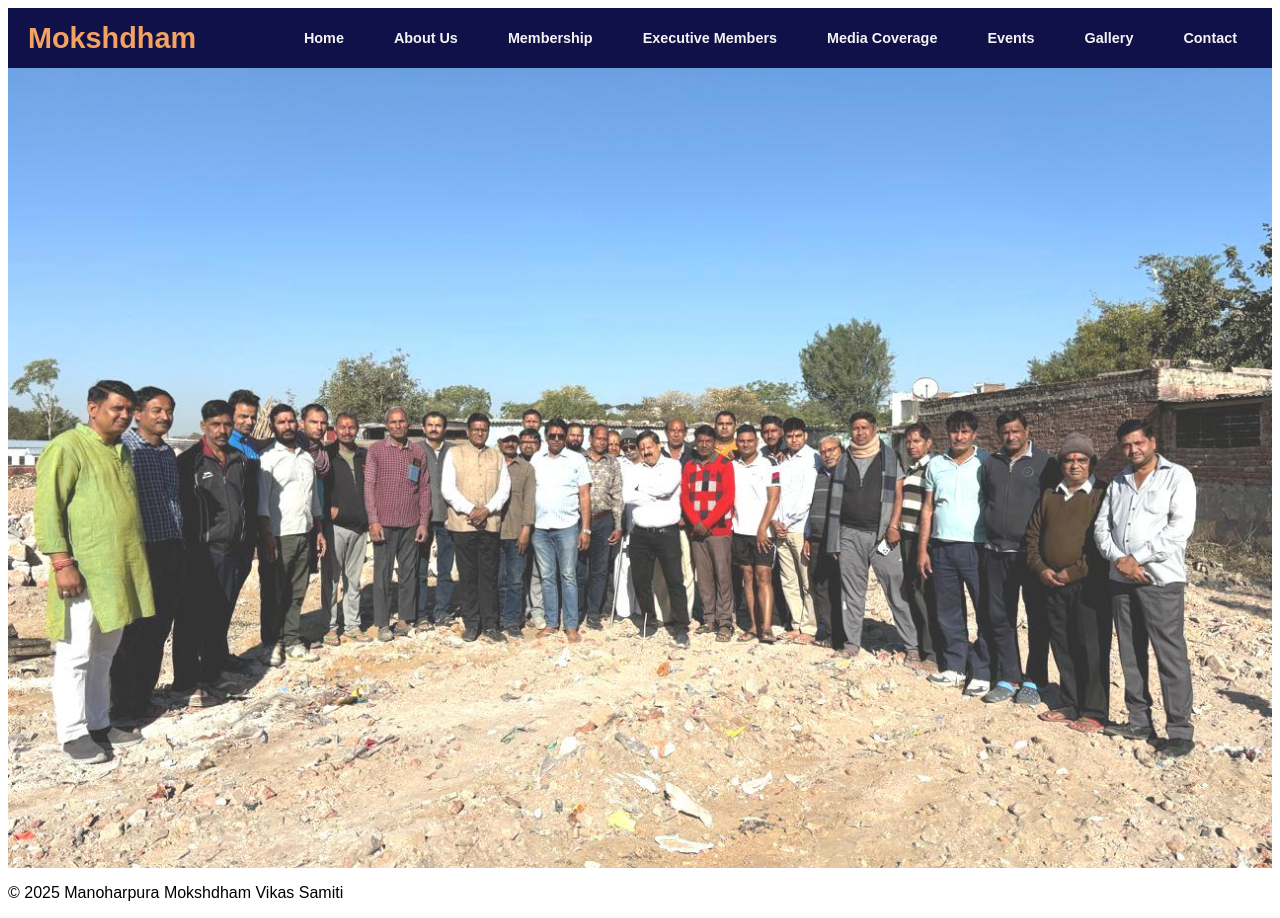
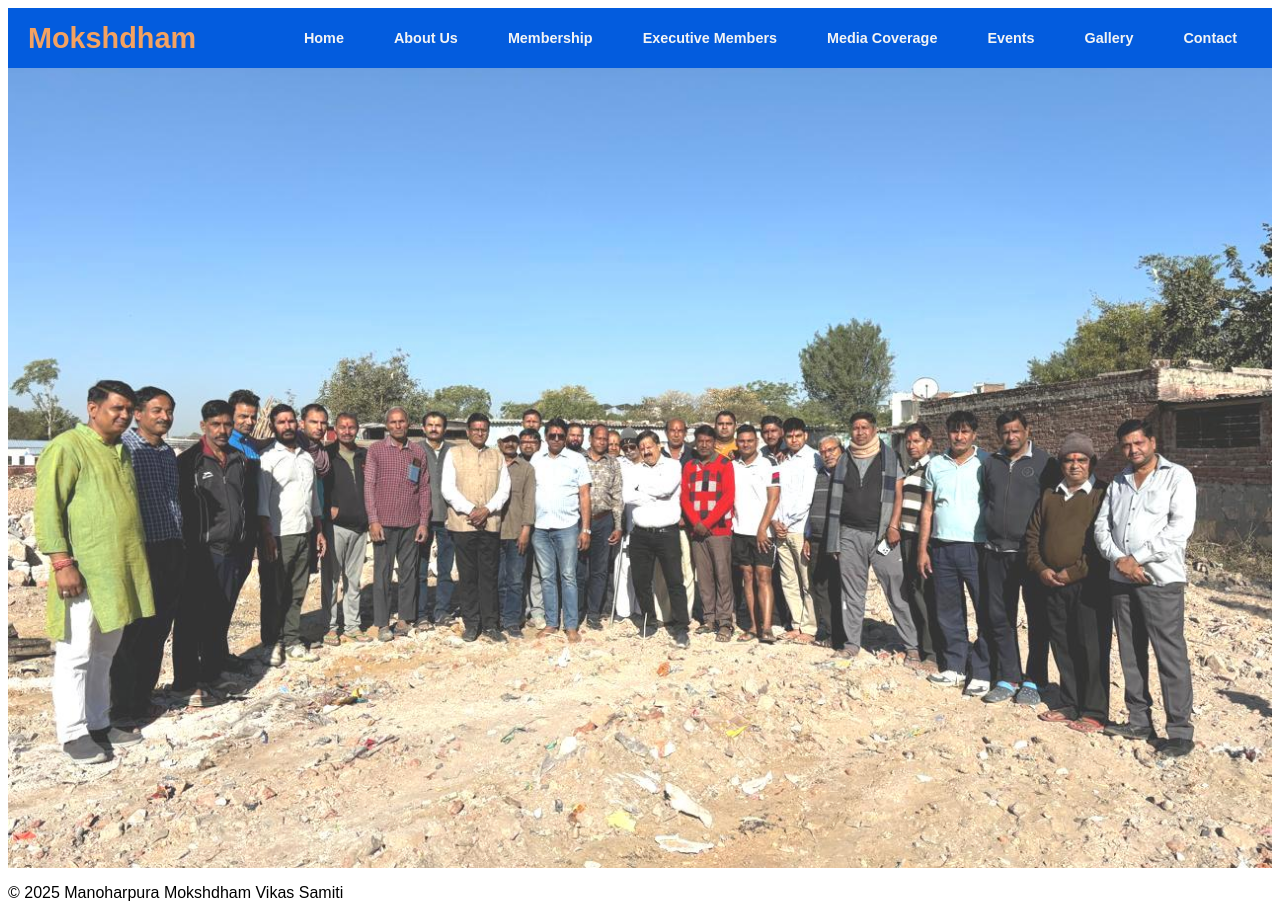
Before and after one commit to nekalsalaria/05_mokshdham, a React (Vite) app in the folder frontend/: page / in a window 1280 px wide. Built offline with nearby package versions, Linux system fonts and the light colour scheme.

Commit message:
change the navbar color

```diff
--- a/frontend/src/css/navbar.css
+++ b/frontend/src/css/navbar.css
@@ -7,7 +7,7 @@ body{
   justify-content: space-between;
   align-items: center;
   padding: 0 20px;
-  background:#101148;
+  background: #035CDE;
   color: #fff;
   height: 60px;
   position: sticky;
```
